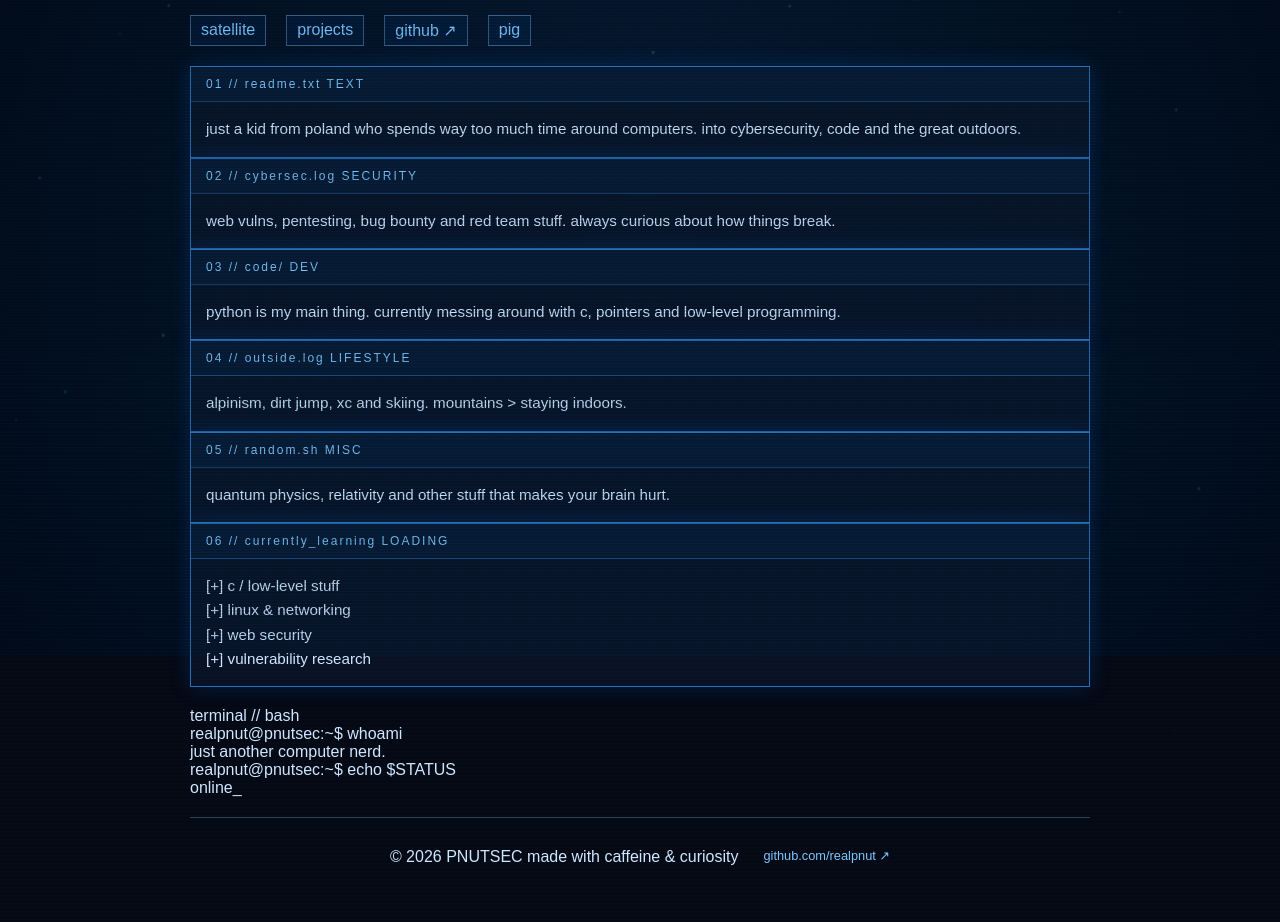
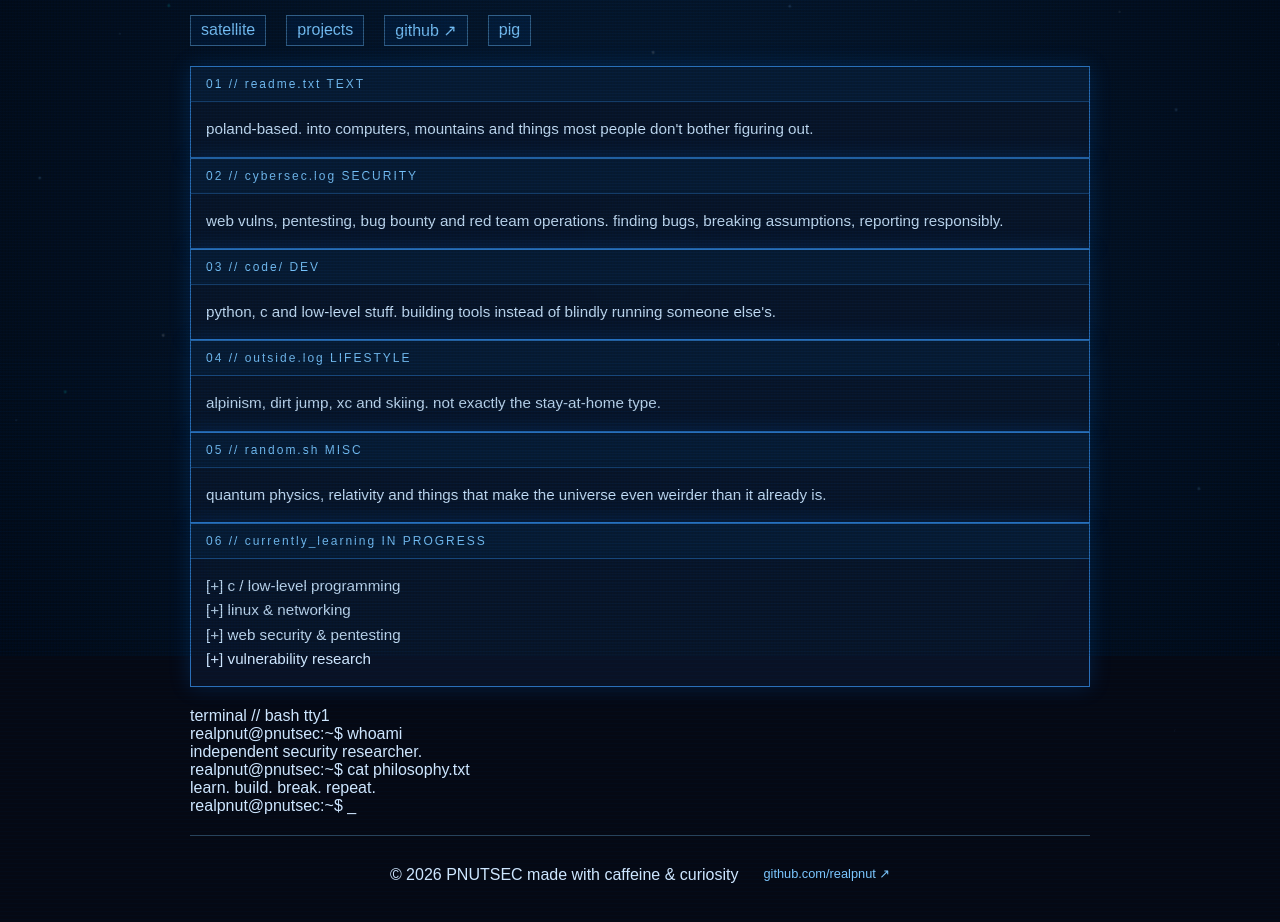
Before and after one commit to realpnut/realpnut.github.io, a plain HTML site: page index.html in a window 1280 px wide. Shown: the part 144-1066 px from the top of the page. Drawn offline with Linux system fonts and the light colour scheme; files that its build step writes are made by us from their sources.

Commit message:
Update index.html

```diff
--- a/index.html
+++ b/index.html
@@ -5,7 +5,7 @@
     <meta charset="UTF-8">
     <meta name="viewport" content="width=device-width, initial-scale=1.0">
     <meta name="theme-color" content="#050914">
-    <meta name="description" content="realpnut's personal corner of the internet. cybersecurity, code and mountains.">
+    <meta name="description" content="realpnut // cybersecurity, programming and mountains.">
     <title>pnutsec.tech // home</title>
     <link rel="stylesheet" href="/styles.css">
 </head>
@@ -19,18 +19,24 @@
 <div class="container">
 
     <header class="header">
+
         <div class="system-info">
             <span>PNUTSEC SYSTEMS</span>
             <span>EST. 2022 // POLAND</span>
         </div>
 
         <h1 class="title">&gt; pnutsec.tech<span class="cursor">_</span></h1>
+
         <p class="subtitle">not your average pentester.</p>
 
         <div class="header-bottom">
             <span>user: realpnut</span>
-            <span class="online"><span class="online-dot"></span> system online</span>
+            <span class="online">
+                <span class="online-dot"></span>
+                system online
+            </span>
         </div>
+
     </header>
 
     <nav class="nav">
@@ -47,9 +53,10 @@
                 <span>01 // readme.txt</span>
                 <span class="file-tag">TEXT</span>
             </div>
+
             <div class="description">
-                just a kid from poland who spends way too much time around computers.
-                into cybersecurity, code and the great outdoors.
+                poland-based. into computers, mountains and things most people
+                don't bother figuring out.
             </div>
         </article>
 
@@ -58,9 +65,10 @@
                 <span>02 // cybersec.log</span>
                 <span class="file-tag">SECURITY</span>
             </div>
+
             <div class="description">
-                web vulns, pentesting, bug bounty and red team stuff.
-                always curious about how things break.
+                web vulns, pentesting, bug bounty and red team operations.
+                finding bugs, breaking assumptions, reporting responsibly.
             </div>
         </article>
 
@@ -69,9 +77,10 @@
                 <span>03 // code/</span>
                 <span class="file-tag">DEV</span>
             </div>
+
             <div class="description">
-                python is my main thing. currently messing around with c,
-                pointers and low-level programming.
+                python, c and low-level stuff. building tools instead of
+                blindly running someone else's.
             </div>
         </article>
 
@@ -80,9 +89,10 @@
                 <span>04 // outside.log</span>
                 <span class="file-tag">LIFESTYLE</span>
             </div>
+
             <div class="description">
                 alpinism, dirt jump, xc and skiing.
-                mountains > staying indoors.
+                not exactly the stay-at-home type.
             </div>
         </article>
 
@@ -91,21 +101,23 @@
                 <span>05 // random.sh</span>
                 <span class="file-tag">MISC</span>
             </div>
+
             <div class="description">
-                quantum physics, relativity and other stuff
-                that makes your brain hurt.
+                quantum physics, relativity and things that make the universe
+                even weirder than it already is.
             </div>
         </article>
 
         <article class="panel">
             <div class="section-title">
                 <span>06 // currently_learning</span>
-                <span class="file-tag">LOADING</span>
+                <span class="file-tag">IN PROGRESS</span>
             </div>
+
             <div class="description learning">
-                <span>[+]</span> c / low-level stuff<br>
+                <span>[+]</span> c / low-level programming<br>
                 <span>[+]</span> linux & networking<br>
-                <span>[+]</span> web security<br>
+                <span>[+]</span> web security & pentesting<br>
                 <span>[+]</span> vulnerability research
             </div>
         </article>
@@ -113,23 +125,36 @@
     </section>
 
     <div class="terminal">
-        <div class="terminal-title">terminal // bash</div>
+
+        <div class="terminal-title">
+            <span>terminal // bash</span>
+            <span>tty1</span>
+        </div>
+
         <div class="terminal-content">
             <span class="prompt">realpnut@pnutsec:~$</span> whoami<br>
-            just another computer nerd.<br>
-            <span class="prompt">realpnut@pnutsec:~$</span> echo $STATUS<br>
-            online<span class="cursor">_</span>
+            independent security researcher.<br>
+
+            <span class="prompt">realpnut@pnutsec:~$</span> cat philosophy.txt<br>
+            learn. build. break. repeat.<br>
+
+            <span class="prompt">realpnut@pnutsec:~$</span>
+            <span class="cursor">_</span>
         </div>
+
     </div>
 
     <footer class="footer">
-        <div>
+
+        <div class="footer-info">
             <span>© 2026 PNUTSEC</span>
             <span>made with caffeine & curiosity</span>
         </div>
+
         <a href="https://github.com/realpnut" target="_blank" rel="noopener noreferrer">
             github.com/realpnut ↗
         </a>
+
     </footer>
 
 </div>
```
